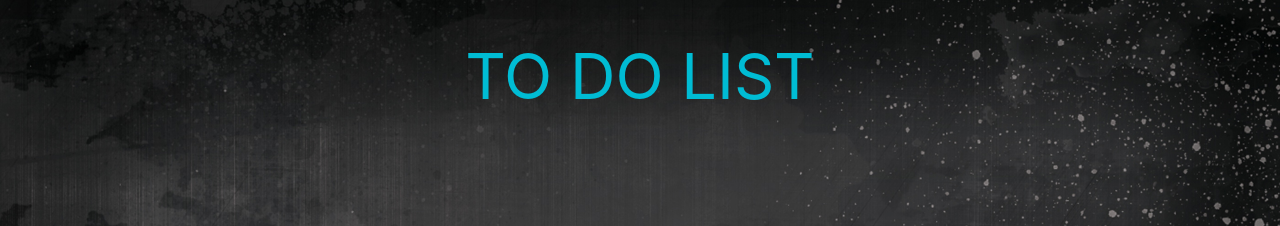
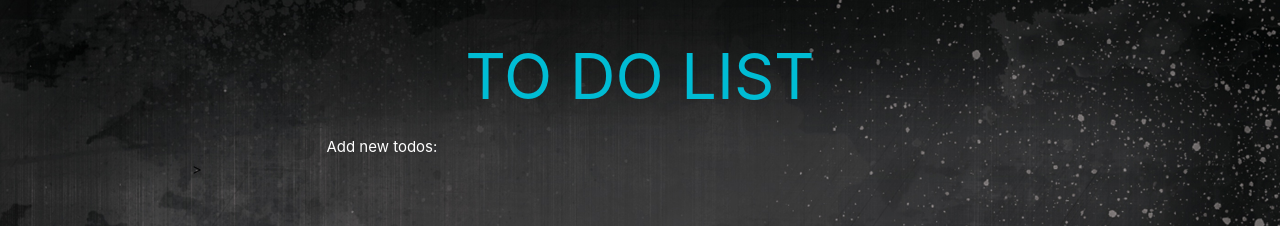
Before and after one commit to bohongbobo/SiliconSpectra, a React (Create React App) app in the folder HW3/todo/: page / in a window 1280 px wide. Shown: the top 226 px of the page. Built offline with nearby package versions, Linux system fonts and the light colour scheme.

Commit message:
add Addtodos.js

```diff
--- a/HW3/todo/src/App.js
+++ b/HW3/todo/src/App.js
@@ -1,11 +1,13 @@
 import React, { Component } from 'react';
 import './App.css';
+import Addtodos from './components/Addtodos.js'
 
 class App extends Component {
   render() {
     return (
       <div className="todo-app container">
         <h1 className="center cyan-text">TO DO LIST</h1>
+        <Addtodos />>
       </div>
     );
   }
--- /dev/null
+++ b/HW3/todo/src/components/Addtodos.js
@@ -0,0 +1,18 @@
+import React, { Component } from 'react';
+
+class Addtodos extends Component{
+    state ={
+        content: ''
+    }
+
+    render(){
+        return(
+            <div className="todo-app container">
+                <div className="white-text">Add new todos:</div>
+            </div>
+        );
+    }
+}
+
+
+export default Addtodos;
```
Also changed, not shown: HW3/todo/src/logo.svg (deleted).
